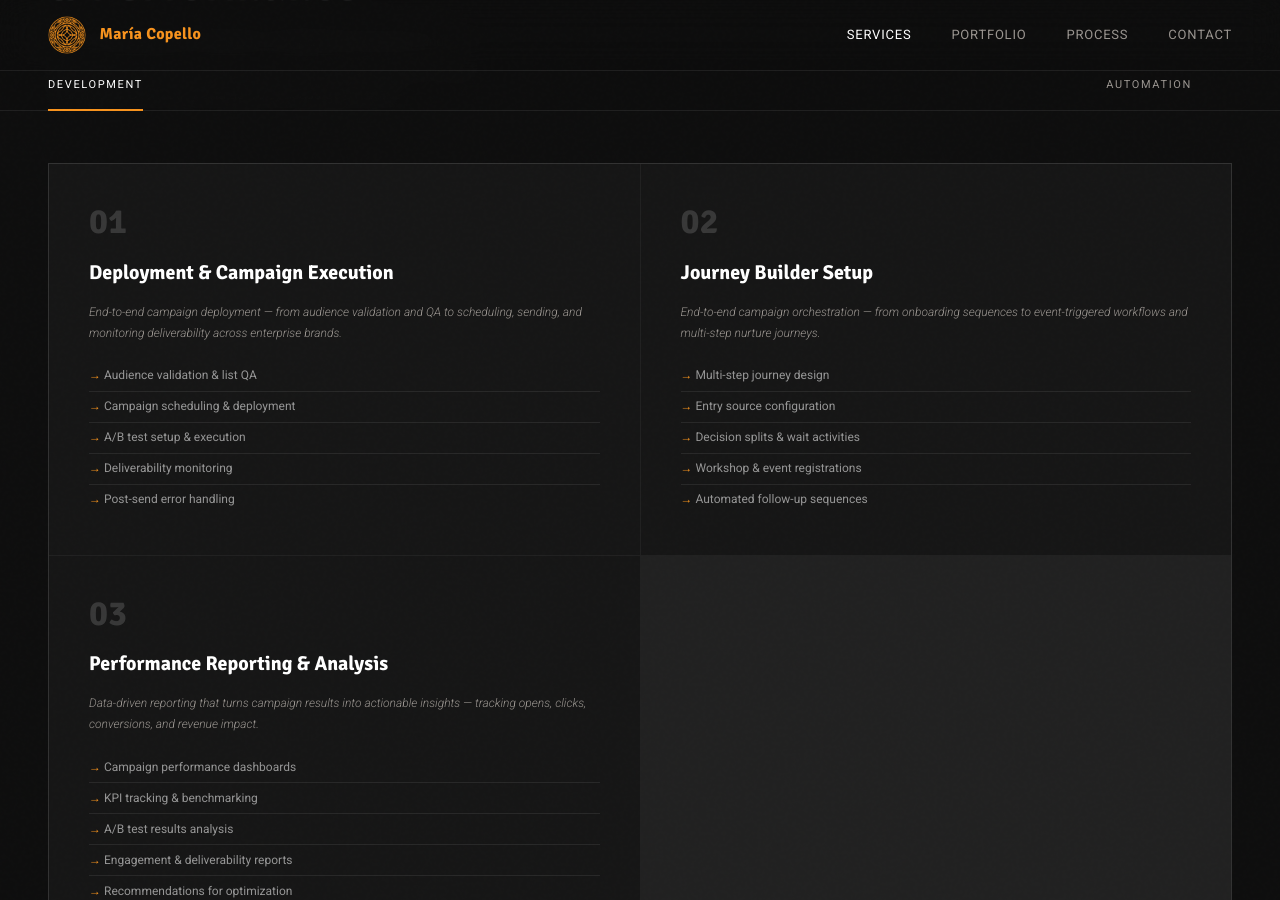
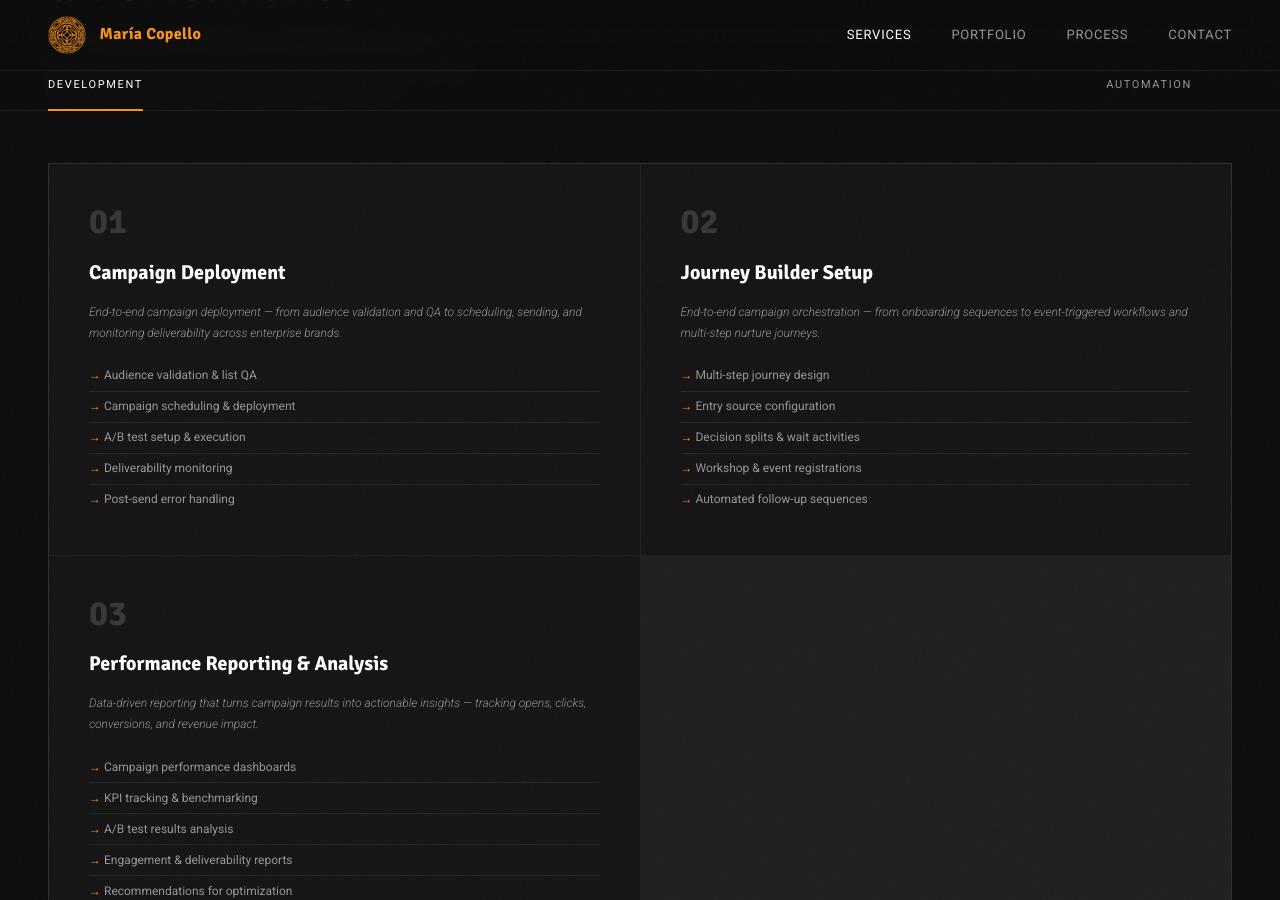
Before and after one commit to mabecoart/github.io, a Jekyll site: the page built from services.html, in a window 1280 px wide and 900 px high, scrolled down 2096 px. Built offline with Jekyll 4.4.1, drawn with Linux system fonts in a browser that asks for light colours.

Commit message:
Update service card title and grid class

```diff
--- a/services.html
+++ b/services.html
@@ -96,10 +96,10 @@
   <p class="section-eyebrow">02 · Automation</p>
   <h2 class="section-title">Campaign Automation<br>&amp; Performance</h2>
   <p class="section-desc">From Journey Builder orchestration to deployment execution and performance analysis — I make sure every campaign reaches the right audience, runs smoothly, and delivers measurable results.</p>
-  <div class="cards-grid">
+  <div class="cards-grid cards-grid--3">
     <div class="service-card">
       <span class="card-num">01</span>
-      <h3 class="card-title">Deployment &amp; Campaign Execution</h3>
+      <h3 class="card-title">Campaign Deployment</h3>
       <p class="card-desc">End-to-end campaign deployment — from audience validation and QA to scheduling, sending, and monitoring deliverability across enterprise brands.</p>
       <ul class="card-items">
         <li>Audience validation &amp; list QA</li>
@@ -133,7 +133,7 @@
         <li>Recommendations for optimization</li>
       </ul>
     </div>
-    <div class="service-card card-empty"></div>
+
   </div>
   <div class="ideal-for">
     <p class="ideal-label">Ideal for</p>
```
